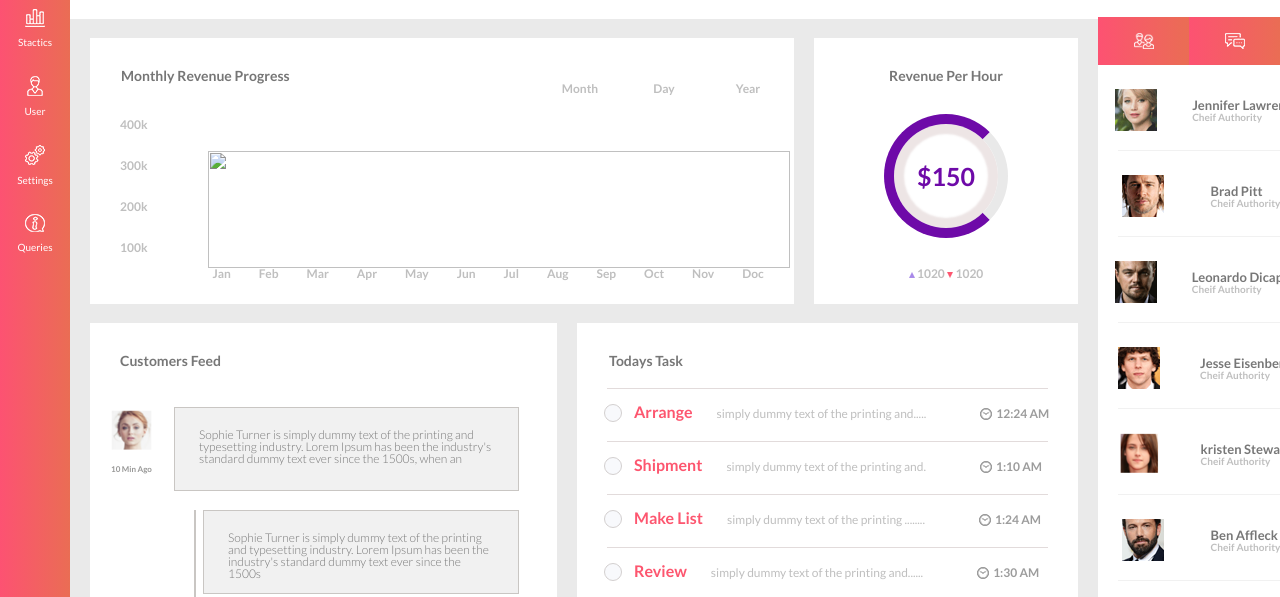
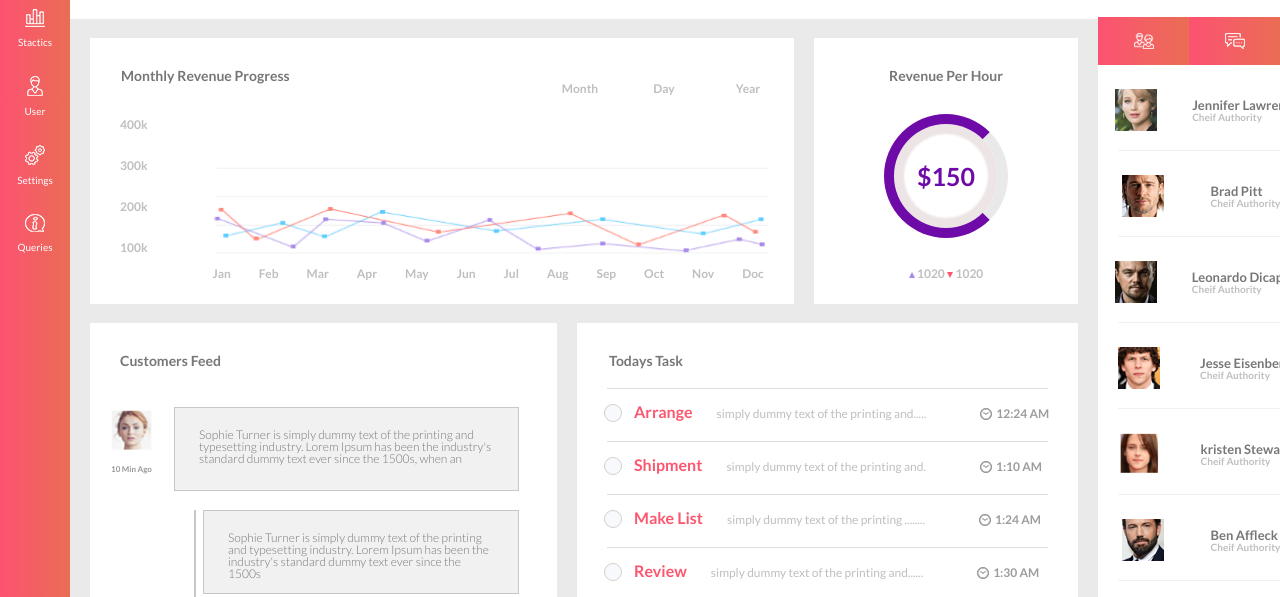
Before and after one commit to AnnaKupryushina/lesson-8, a plain HTML site: page index.html in a window 1280 px wide. Shown: the part 158-755 px from the top of the page. Drawn offline with Linux system fonts and the light colour scheme.

Commit message:
Update index.html

```diff
--- a/index.html
+++ b/index.html
@@ -159,7 +159,7 @@
                             </div><!--./ chart amount-->
                             <div class="item">
                                 <div>
-                                    <img class="chart__img" src="/source./img/main/chart.png" alt="">
+                                    <img class="chart__img" src="./source/img/main/chart.png" alt="">
                                 </div>
                                 <div class="chart__months">
                                     <p class="months__item">Jan</p>
```
